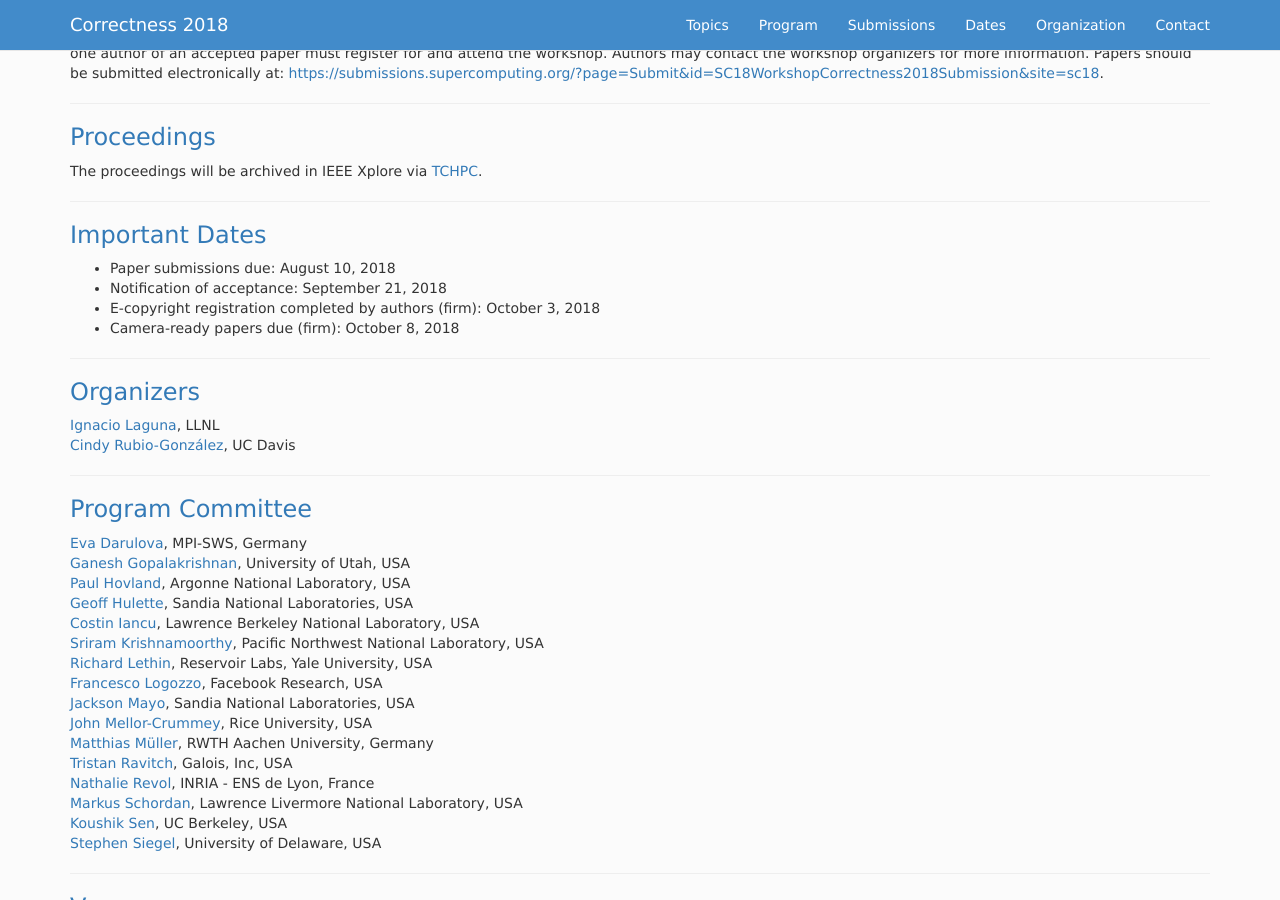
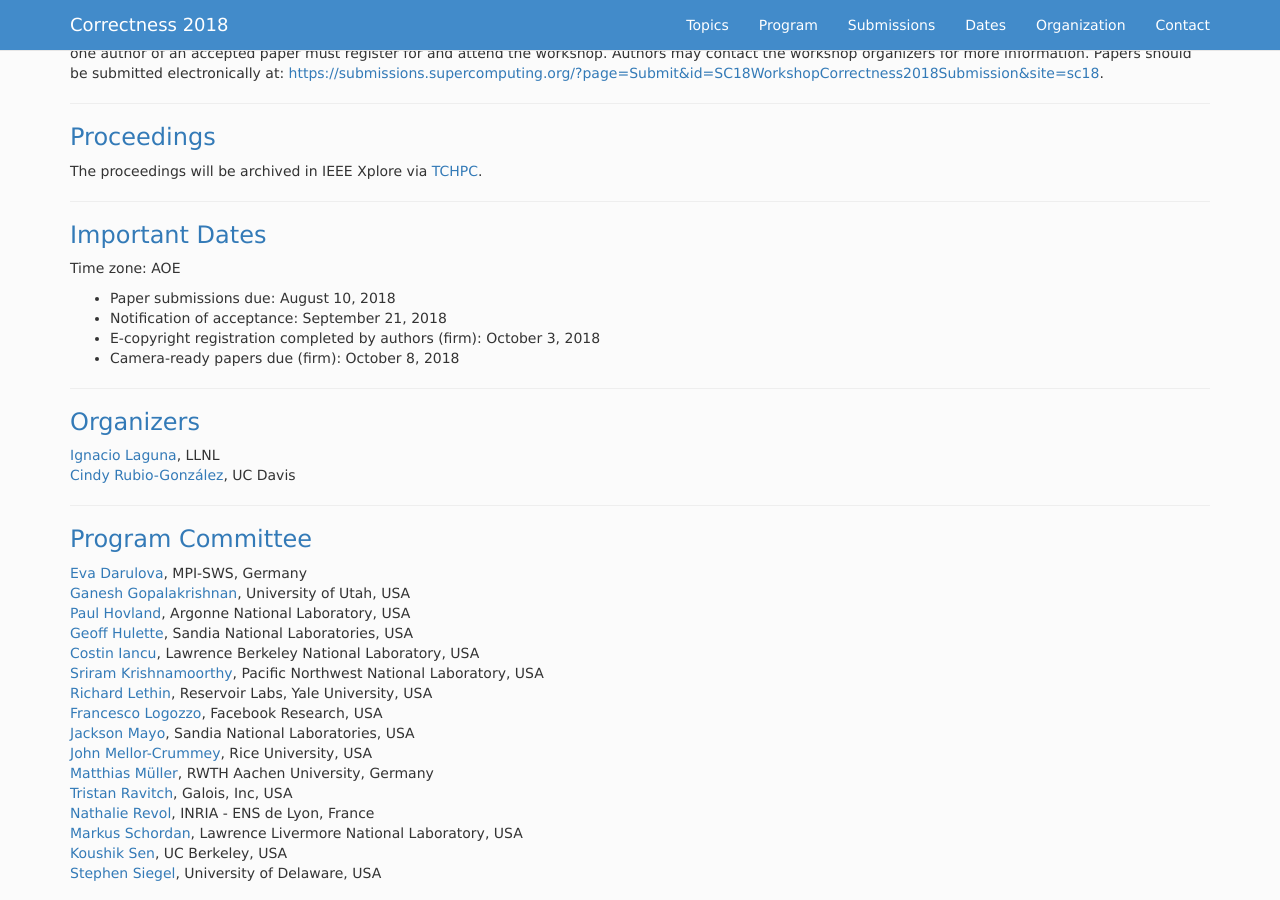
Before and after one commit to correctness-workshop/2018, a Jekyll site: the page built from index.md, in a window 1280 px wide and 900 px high, scrolled down 1512 px. Built offline with Jekyll 4.4.1, drawn with Linux system fonts in a browser that asks for light colours; nearby versions of some CDN libraries; the list of posts is cut into pages by our own code.

Commit message:
Update index.md

```diff
--- a/index.md
+++ b/index.md
@@ -92,6 +92,8 @@ The proceedings will be archived in IEEE Xplore via [TCHPC](https://tc.computer.
 ---
 ### <a class="anchor" name="dates"> Important Dates </a>
 
+Time zone: AOE
+
 * Paper submissions due: August 10, 2018
 * Notification of acceptance: September 21, 2018
 * E-copyright registration completed by authors (firm): October 3, 2018
```
